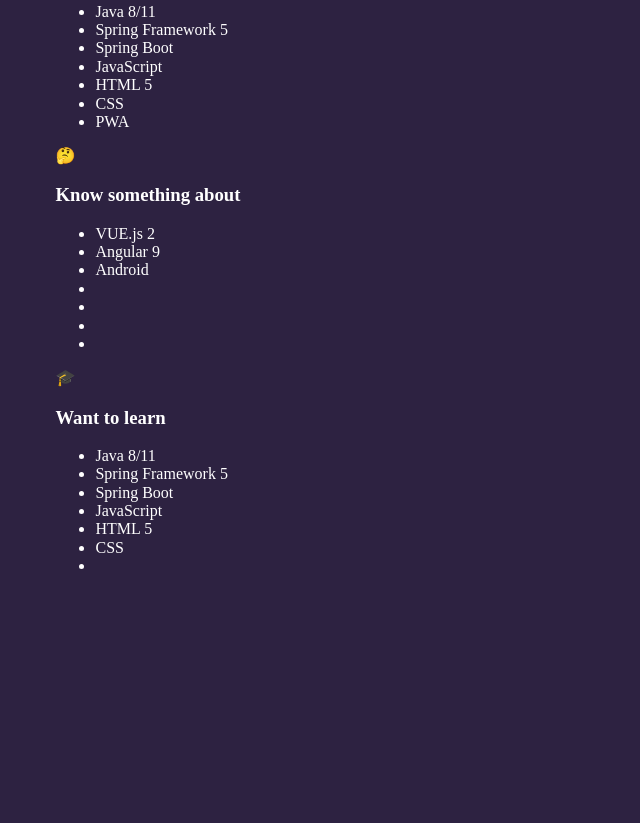
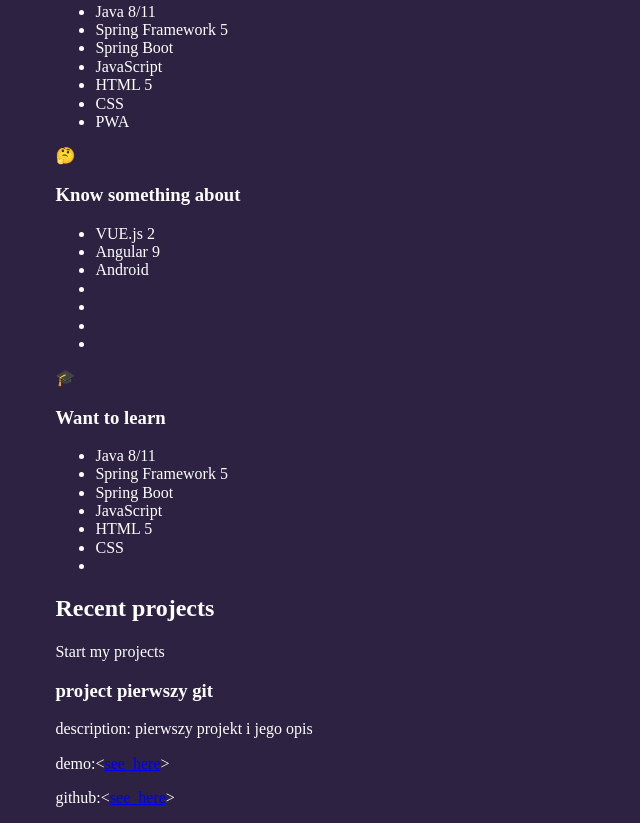
Before and after one commit to leszekjanczewski/leszekjanczewski.github.io, a website built with webpack: page src/pages/index.html in a window 1280 px wide. Shown: the part 293-1116 px from the top of the page, without its empty margins (0-640 px from the left). Before the commit the page ends 884 px from the top, so only its background shows below. Built offline with nearby package versions, Linux system fonts and the light colour scheme.

Commit message:
feat: projects markup

```diff
--- a/src/pages/index.html
+++ b/src/pages/index.html
@@ -70,7 +70,18 @@
           </ul>
         </article>
       </section>
-
+      <section class="projects">
+        <h2 class="projects__header">Recent projects</h2>
+        <p class="projects__description">Start my projects</p>
+        <div class="projects-grid">
+          <article class="project">
+            <h3><span class="project__title">project</span> <span>pierwszy git</span></h3>
+            <p><span>description:</span> <span>pierwszy projekt i jego opis</span></p>
+            <p><span>demo:</span><span>&lt;<a href="#" title="pierwszy projekt - demo">see_here</a>&gt;</span></p>
+            <p><span>github:</span><span>&lt;<a href="#" title="pierwszy projekt - code">see_here</a>&gt;</span></p>
+          </article>
+        </div>
+      </section>
     </main>
   </body>
 </html>
```
